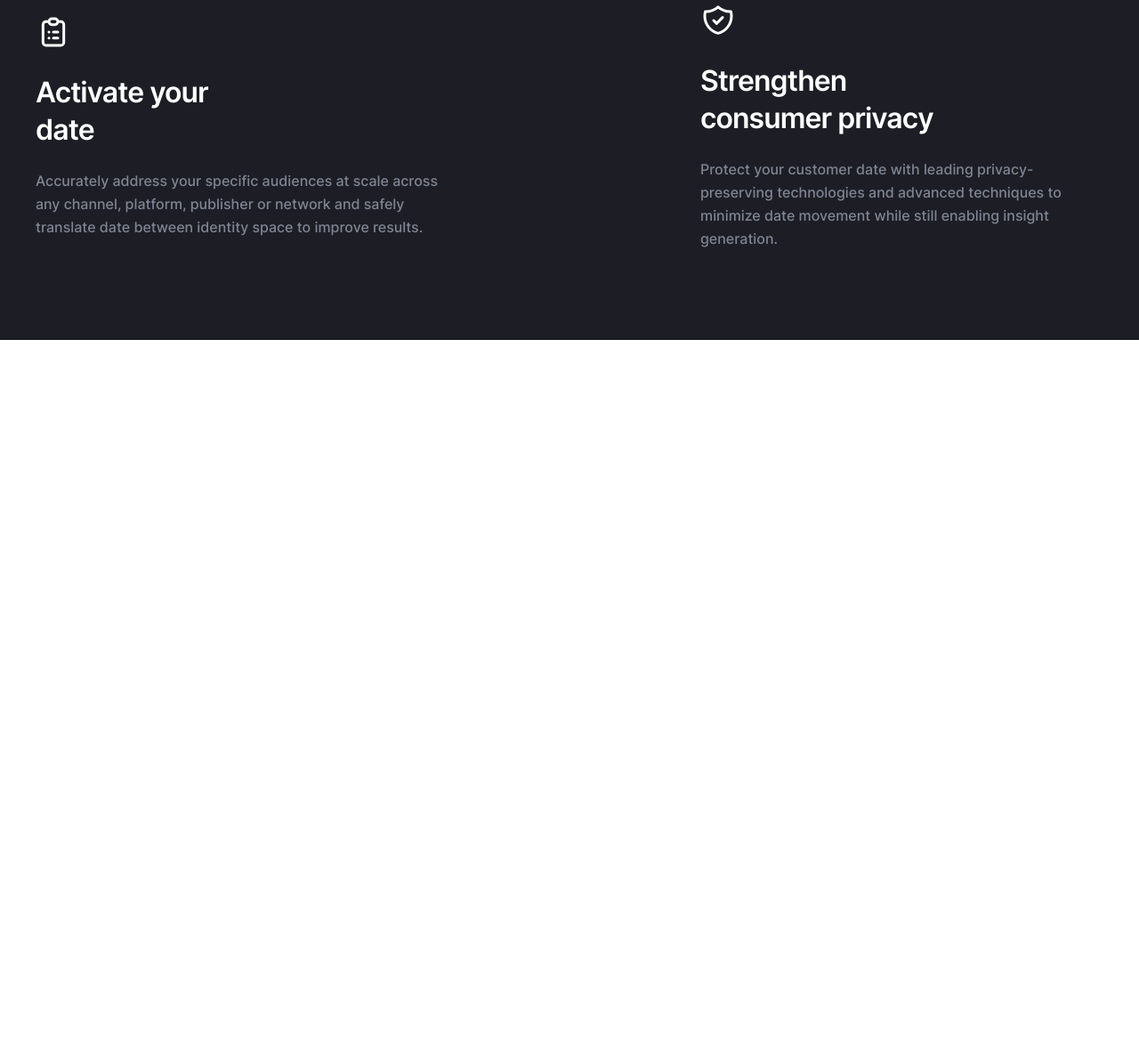
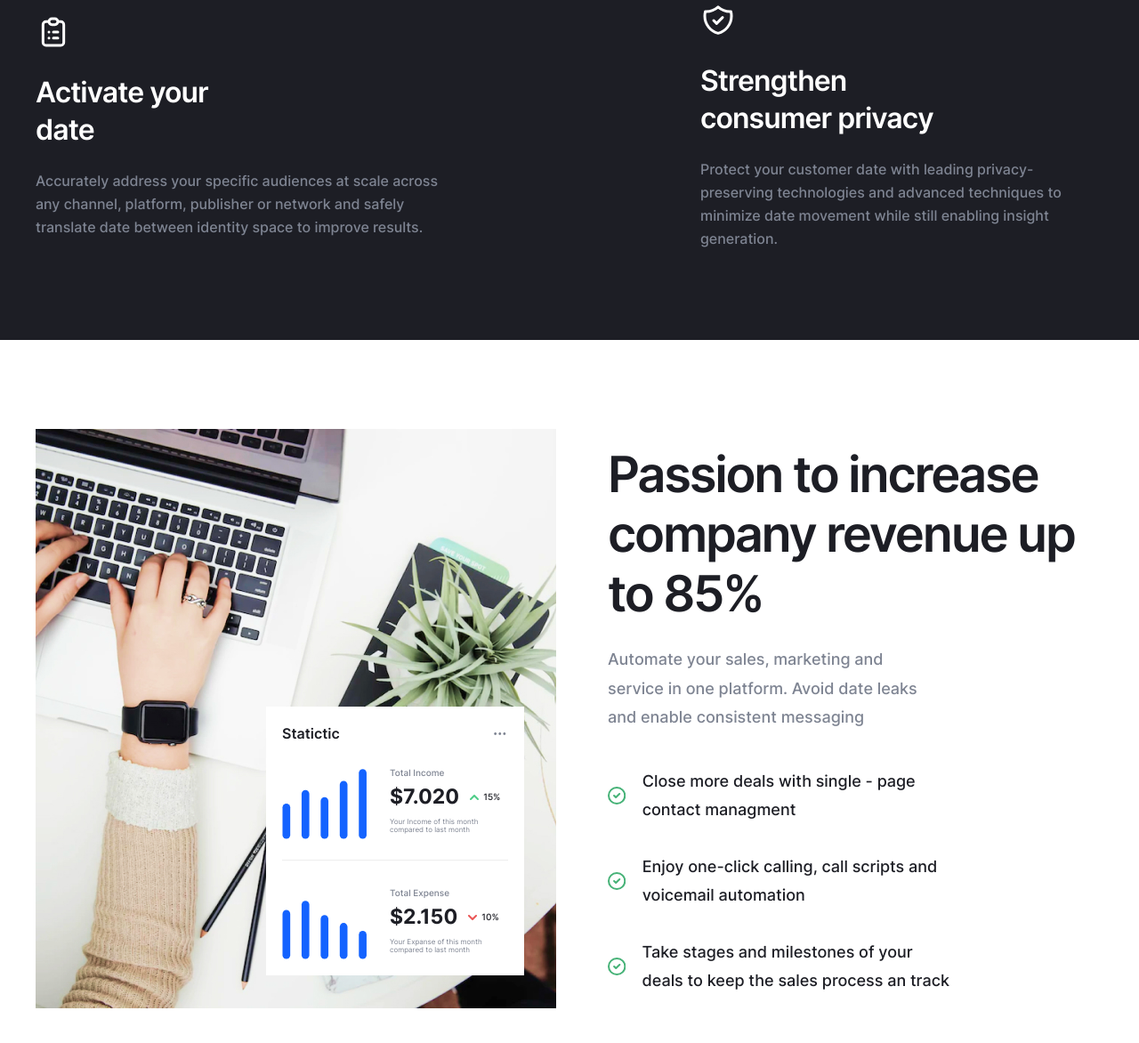
Before and after one commit to AROKEN-ru/coca, a website built with Vite: page src/index.html in a window 1280 px wide. Shown: the part 1695-2867 px from the top of the page at 89% size. Before the commit the page ends 2077 px from the top, so only its background shows below. Built offline with nearby package versions, Linux system fonts and the light colour scheme.

Commit message:
Created features section

```diff
--- /dev/null
+++ b/src/assets/scss/components/home/features.scss
@@ -0,0 +1,179 @@
+.features {
+  padding: 100px 0 94px;
+
+  @include mobile {
+    padding: 60px 0 64px;
+  }
+
+  &__container {
+    @include flex-all-between;
+
+    @include mini-desktop {
+      gap: 40px;
+      flex-direction: column;
+      align-items: flex-start;
+    }
+
+    @include mobile {
+      gap: 25px;
+    }
+  }
+
+  &__left {
+    position: relative;
+  }
+
+  &__stats {
+    position: absolute;
+    right: 36px;
+    bottom: 40px;
+    padding: 18px;
+    max-width: 290px;
+    background-color: #fff;
+
+    @include mobile {
+      right: 16px;
+      bottom: 20px;
+    }
+
+    @include small-mobile {
+      right: 12px;
+      bottom: 12px;
+      padding: 14px;
+      max-width: 240px;
+    }
+
+    &-head {
+      @include flex-all-between;
+      margin-bottom: 19px;
+    }
+
+    &-title {
+      font-weight: 600;
+      font-size: 16px;
+      line-height: 150%;
+      color: #1d1e25;
+    }
+
+    &-item {
+      @include flex-align-center;
+      gap: 26px;
+
+      &:not(:last-child) {
+        border-bottom: 1px solid #ededed;
+        padding-bottom: 23px;
+      }
+
+      &:last-child {
+        padding-top: 23px;
+      }
+
+      &-img {
+        @include small-mobile {
+          width: 65px;
+        }
+      }
+
+      &-title {
+        margin-bottom: 6px;
+        font-weight: 500;
+        font-size: 10px;
+        line-height: 150%;
+        color: #7e8492;
+      }
+
+      &-price {
+        @include flex-align-center;
+        gap: 12px;
+        margin-bottom: 9px;
+
+        &-num {
+          font-weight: 700;
+          font-size: 23px;
+          line-height: 120%;
+          color: #1d1e25;
+
+          @include mobile {
+            font-size: 18px;
+          }
+        }
+
+        &-proc {
+          @include flex-align-center;
+          gap: 5px;
+          font-weight: 500;
+          font-size: 10px;
+          line-height: 150%;
+          color: #1d1e25;
+        }
+      }
+
+      &-descr {
+        font-weight: 400;
+        font-size: 8px;
+        color: #7e8492;
+      }
+    }
+  }
+
+  &__right {
+    max-width: 557px;
+
+    @include mini-desktop {
+      max-width: 992px;
+    }
+  }
+
+  &__title {
+    margin-bottom: 24px;
+    font-weight: 600;
+    letter-spacing: -0.04em;
+    color: var(--neutral-color-100);
+
+    @include mobile {
+      margin-bottom: 20px;
+    }
+  }
+
+  &__descr {
+    margin-bottom: 40px;
+    max-width: 360px;
+    font-weight: 500;
+    line-height: 178%;
+    color: #7e8492;
+
+    @include mini-desktop {
+      max-width: 700px;
+    }
+  }
+
+  &__item {
+    @include flex-align-center;
+    max-width: 393px;
+    font-weight: 500;
+    line-height: 178%;
+    color: var(--neutral-color-100);
+
+    @include mini-desktop {
+      max-width: 700px;
+    }
+
+    &:not(:last-child) {
+      margin-bottom: 32px;
+
+      @include mobile {
+        margin-bottom: 22px;
+      }
+    }
+
+    &::before {
+      content: '';
+      display: inline-block;
+      margin-right: 19px;
+      padding-right: 19px;
+      width: 20px;
+      height: 20px;
+      background: url('../icons/features-tick-icon.svg');
+    }
+  }
+}
--- a/src/assets/scss/main.scss
+++ b/src/assets/scss/main.scss
@@ -6,3 +6,4 @@
 @import './components/header';
 @import './components/home/hero';
 @import './components/home/overview';
+@import './components/home/features';
--- /dev/null
+++ b/src/html/components/home/features.html
@@ -0,0 +1,118 @@
+<section class="features">
+  <div class="container features__container">
+    <div class="features__left">
+      <img
+        loading="lazy"
+        src="./assets/image/features-img.jpg"
+        width="585"
+        height="651"
+        alt="Woman typing on laptop"
+      />
+      <div class="features__stats">
+        <div class="features__stats-head">
+          <h4 class="features__stats-title text-p-default">Statictic</h4>
+          <img
+            loading="lazy"
+            src="./assets/icons/more-icon.svg"
+            width="18"
+            height="19"
+            alt="Ellipsis icon"
+          />
+        </div>
+        <div class="features__stats-item">
+          <img
+            loading="lazy"
+            class="features__stats-item-img"
+            src="./assets/icons/features-total-income-icon.svg"
+            width="95"
+            height="88"
+            alt="Total income graphic"
+          />
+          <div class="features__stats-item-info">
+            <h5 class="features__stats-item-title">Total Income</h5>
+            <div class="features__stats-item-price">
+              <span class="features__stats-item-price-num">$7.020</span>
+              <div class="features__stats-item-price-proc">
+                <svg
+                  width="10"
+                  height="6"
+                  viewBox="0 0 10 6"
+                  fill="none"
+                  xmlns="http://www.w3.org/2000/svg"
+                >
+                  <path
+                    fill-rule="evenodd"
+                    clip-rule="evenodd"
+                    d="M9.70711 5.70717C9.31658 6.09769 8.68342 6.09769 8.29289 5.70717L5 2.41427L1.70711 5.70717C1.31658 6.09769 0.683417 6.09769 0.292894 5.70717C-0.0976312 5.31664 -0.0976312 4.68348 0.292894 4.29295L4.29289 0.292954C4.68342 -0.0975701 5.31658 -0.09757 5.70711 0.292954L9.70711 4.29295C10.0976 4.68348 10.0976 5.31664 9.70711 5.70717Z"
+                    fill="#50CD89"
+                  />
+                </svg>
+                15%
+              </div>
+            </div>
+            <p class="features__stats-item-descr">
+              Your Income of this month compared to last month
+            </p>
+          </div>
+        </div>
+        <div class="features__stats-item">
+          <img
+            loading="lazy"
+            class="features__stats-item-img"
+            src="./assets/icons/features-total-expense-icon.svg"
+            width="95"
+            height="88"
+            alt="Total expense graphic"
+          />
+          <div class="features__stats-item-info">
+            <h5 class="features__stats-item-title">Total Expense</h5>
+            <div class="features__stats-item-price">
+              <span class="features__stats-item-price-num">$2.150</span>
+              <div class="features__stats-item-price-proc">
+                <svg
+                  width="10"
+                  height="6"
+                  viewBox="0 0 10 6"
+                  fill="none"
+                  xmlns="http://www.w3.org/2000/svg"
+                >
+                  <path
+                    fill-rule="evenodd"
+                    clip-rule="evenodd"
+                    d="M0.292893 0.293015C0.683417 -0.097509 1.31658 -0.097509 1.70711 0.293015L5 3.58591L8.29289 0.293015C8.68342 -0.097509 9.31658 -0.097509 9.70711 0.293015C10.0976 0.68354 10.0976 1.3167 9.70711 1.70723L5.70711 5.70723C5.31658 6.09775 4.68342 6.09775 4.29289 5.70723L0.292893 1.70723C-0.0976311 1.3167 -0.0976311 0.68354 0.292893 0.293015Z"
+                    fill="#EB5757"
+                  />
+                </svg>
+                10%
+              </div>
+            </div>
+            <p class="features__stats-item-descr">
+              Your Expanse of this month compared to last month
+            </p>
+          </div>
+        </div>
+      </div>
+    </div>
+    <div class="features__right">
+      <h2 class="features__title heading-h2">
+        Passion to increase company revenue up to 85%
+      </h2>
+      <p class="features__descr text-p-medium">
+        Automate your sales, marketing and service in one platform. Avoid date
+        leaks and enable consistent messaging
+      </p>
+      <ul class="features__list">
+        <li class="features__item text-p-medium">
+          Close more deals with single - page contact managment
+        </li>
+        <li class="features__item text-p-medium">
+          Enjoy one-click calling, call scripts and voicemail automation
+        </li>
+        <li class="features__item text-p-medium">
+          Take stages and milestones of your deals to keep the sales process an
+          track
+        </li>
+      </ul>
+    </div>
+  </div>
+</section>
--- a/src/html/components/home/overview.html
+++ b/src/html/components/home/overview.html
@@ -12,6 +12,7 @@
     <ul class="overview__list">
       <li class="overview__item">
         <img
+          loading="lazy"
           class="overview__item-icon"
           src="./assets/icons/calendar-icon.svg"
           width="40"
@@ -29,6 +30,7 @@
       </li>
       <li class="overview__item">
         <img
+          loading="lazy"
           class="overview__item-icon"
           src="./assets/icons/todo-icon.svg"
           width="40"
@@ -43,6 +45,7 @@
       </li>
       <li class="overview__item">
         <img
+          loading="lazy"
           class="overview__item-icon"
           src="./assets/icons/list-icon.svg"
           width="40"
@@ -58,6 +61,7 @@
       </li>
       <li class="overview__item">
         <img
+          loading="lazy"
           class="overview__item-icon"
           src="./assets/icons/shield-icon.svg"
           width="40"
--- a/src/index.html
+++ b/src/index.html
@@ -6,6 +6,7 @@
     <load src="./html/components/header.html" />
     <load src="./html/components/home/hero.html" />
     <load src="./html/components/home/overview.html" />
+    <load src="./html/components/home/features.html" />
 
     <script type="module" src="/js/main.js"></script>
   </body>
```
Also changed, not shown: src/assets/icons/features-tick-icon.svg (added), src/assets/icons/features-total-expense-icon.svg (added), src/assets/icons/features-total-income-icon.svg (added), src/assets/icons/more-icon.svg (added), src/assets/image/features-img.jpg (added).
